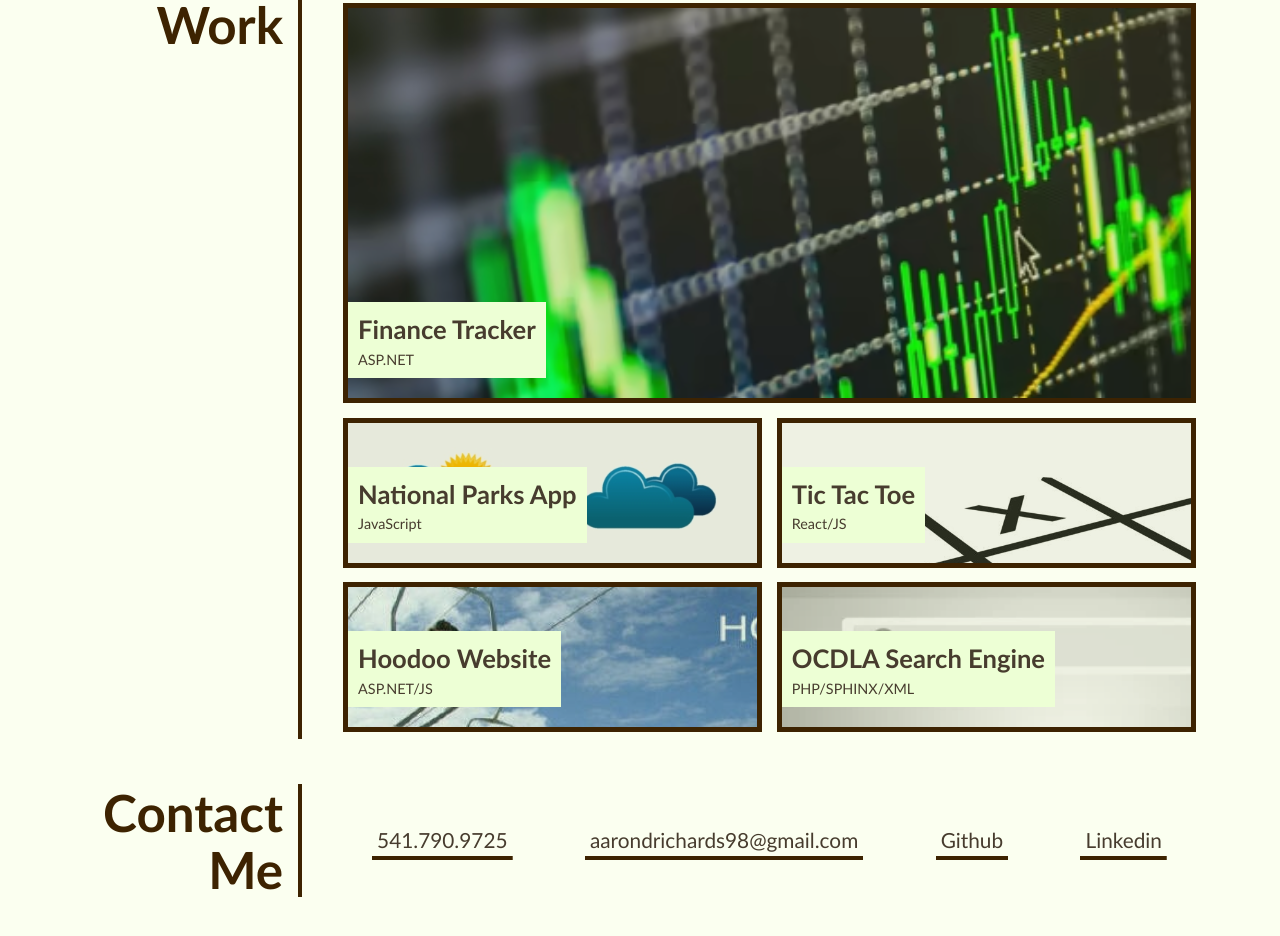
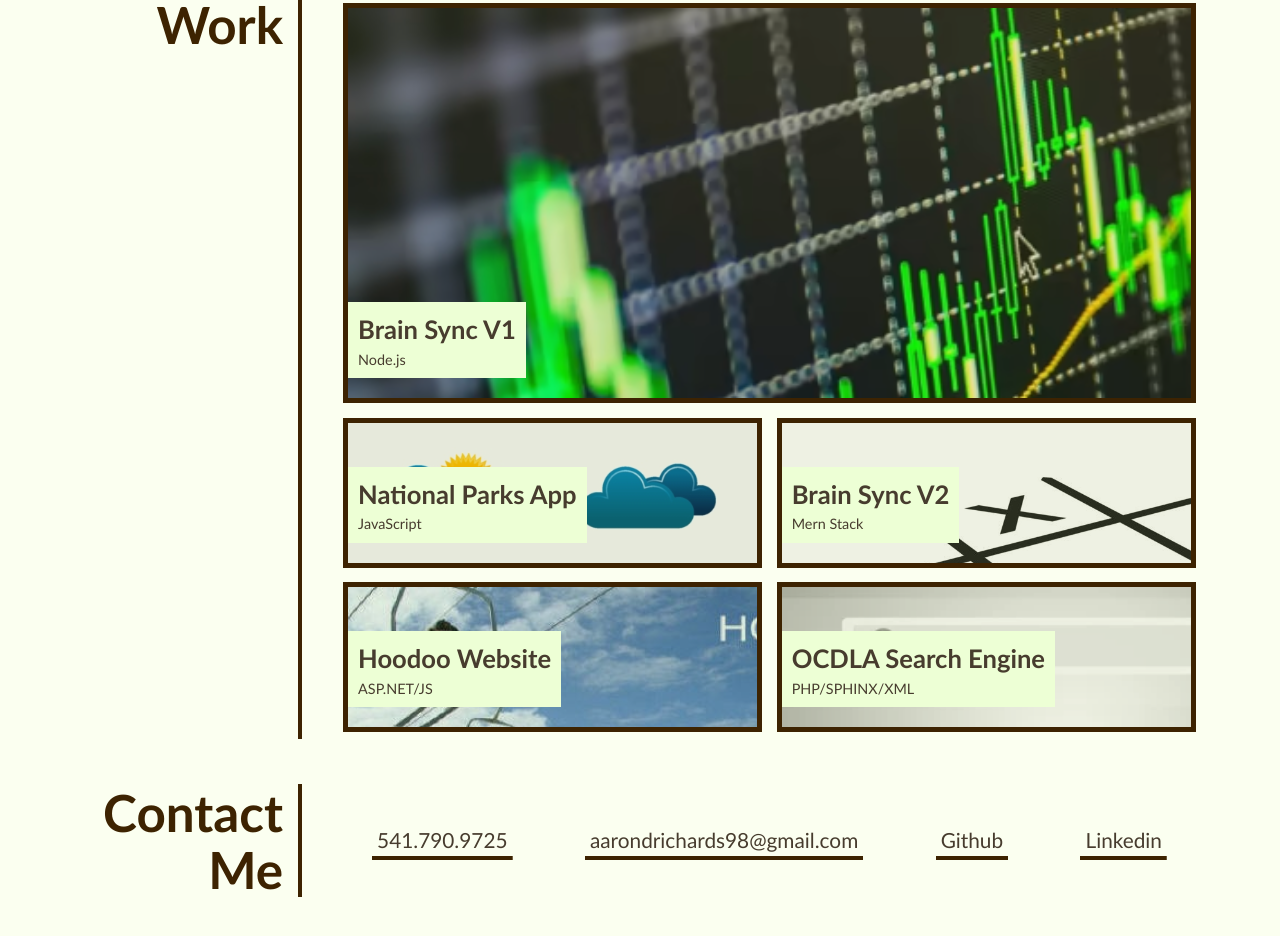
Before and after one commit to KlosheKopa/Portfolio, a plain HTML site: page index.html in a window 1280 px wide. Shown: the part 919-1855 px from the top of the page. Drawn offline with Linux system fonts and the light colour scheme.

Commit message:
Project 3

```diff
--- a/index.html
+++ b/index.html
@@ -46,8 +46,8 @@
 
                     <a href="https://murmuring-thicket-05712.herokuapp.com/" target="_blank" class="flex-item finance-project">
                         <div>
-                            <h3>Finance Tracker</h3>
-                            <span>ASP.NET</span>
+                            <h3>Brain Sync V1</h3>
+                            <span>Node.js</span>
                         </div>
                     </a>
 
@@ -58,10 +58,10 @@
                         </div>
                     </a>
 
-                    <a href="https://github.com/KlosheKopa/TTTReact.git" target="_blank" class="flex-item TTT-app">
+                    <a href="https://github.com/NoahJRalph/project-3-bestgroup.git" target="_blank" class="flex-item TTT-app">
                         <div>
-                            <h3>Tic Tac Toe</h3>
-                            <span>React/JS</span>
+                            <h3>Brain Sync V2</h3>
+                            <span>Mern Stack</span>
                         </div>
                     </a>
 
```
